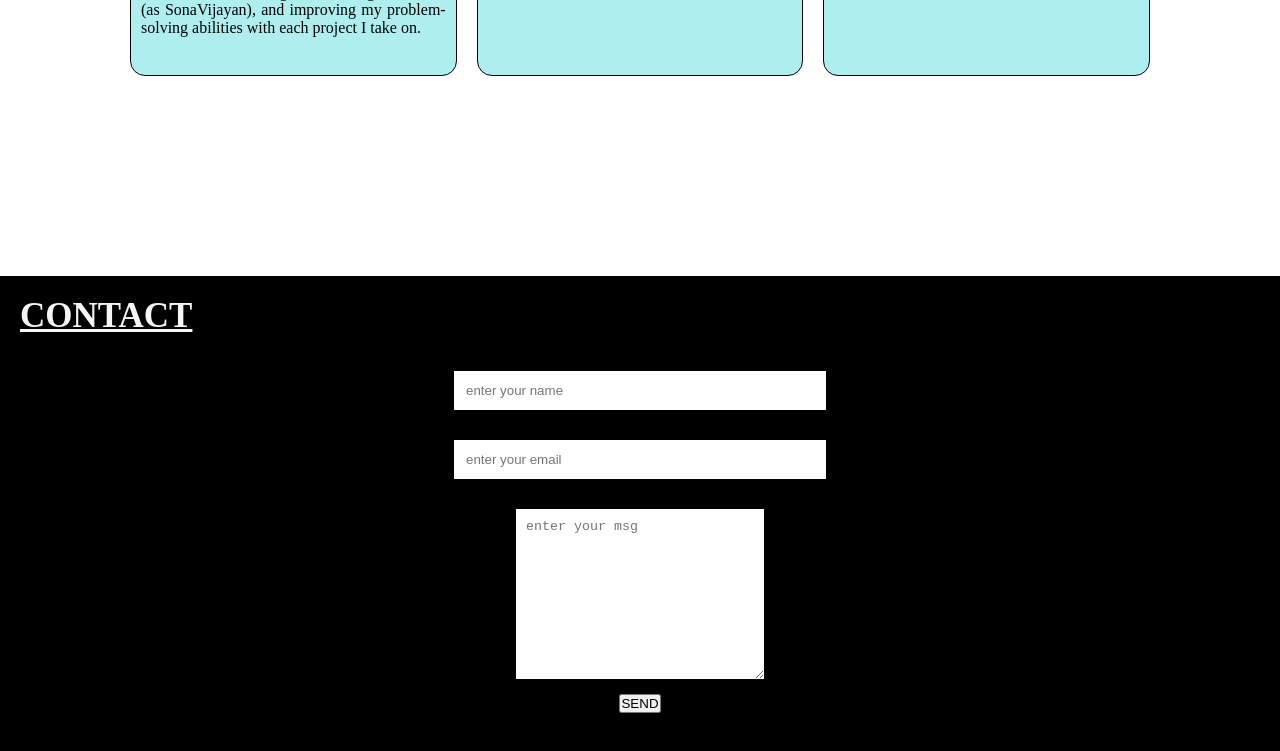
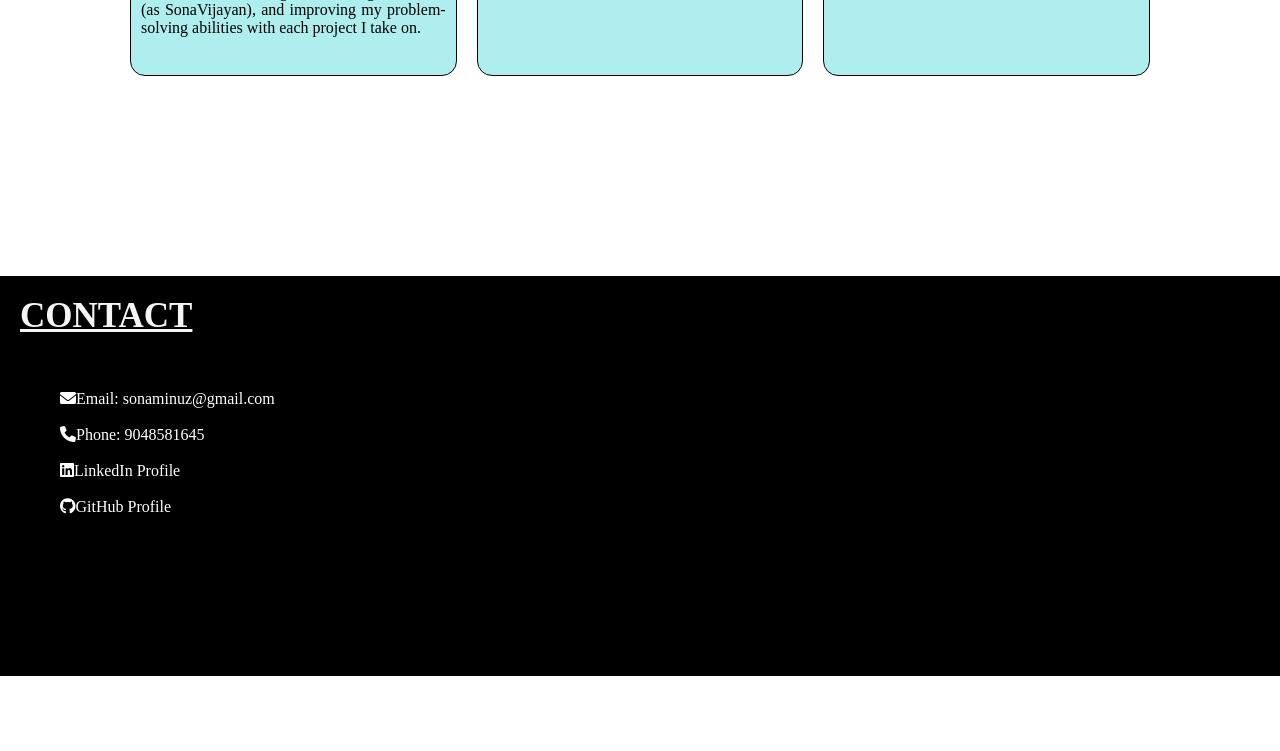
Before and after one commit to SonaVijayan/newportfolio, a plain HTML site: page index.html in a window 1280 px wide. Shown: the part 2993-3744 px from the top of the page. After the commit the page ends 3699 px from the top, so only its background shows below. Drawn offline with Linux system fonts and the light colour scheme.

Commit message:
second commit

```diff
--- a/index.html
+++ b/index.html
@@ -8,6 +8,11 @@
     <link rel="preconnect" href="https://fonts.googleapis.com">
 <link rel="preconnect" href="https://fonts.gstatic.com" crossorigin>
 <link href="https://fonts.googleapis.com/css2?family=Montserrat+Alternates:ital,wght@0,100;0,200;0,300;0,400;0,500;0,600;0,700;0,800;0,900;1,100;1,200;1,300;1,400;1,500;1,600;1,700;1,800;1,900&family=Noto+Sans:ital,wght@0,100..900;1,100..900&display=swap" rel="stylesheet">
+
+    <link rel="stylesheet" href="https://cdnjs.cloudflare.com/ajax/libs/font-awesome/6.0.0-beta3/css/all.min.css">
+
+
+
 </head>
 <body>
     <div class="navbar">
@@ -92,13 +97,26 @@
             </div>
     </section>
     <section id="contact">
-        <h4 class="headings4">CONTACT</h4>
-        <form action="" class="form">
+        <h4 class="headings4">CONTACT</h4><br><br><br>
+        <!-- <form action="" class="form">
             <input type="text" name="name" class="input" placeholder="enter your name">
             <input type="email" name="email" class="input" placeholder="enter your email">
             <textarea name="msg" id="msg" cols="30" rows="10" placeholder="enter your msg"></textarea>
             <input type="submit" value="SEND" id="SEND">
-        </form>
+        </form> -->
+        <!-- <div class="contactbody">
+        <a href="">sonaminuz@gmail.com</a>
+        <a href="">9048581645</a>
+        <a href="http://www.linkedin.com/in/sonavijayanc">linkedin</a>
+        <a href="https://github.com/SonaVijayan">github</a>
+        </div> -->
+        <div class="contactbody">
+            <a href="mailto:sonaminuz@gmail.com"><i class="fas fa-envelope"></i> Email: sonaminuz@gmail.com</a><br>
+            <a href="tel:9048581645"><i class="fas fa-phone"></i> Phone: 9048581645</a><br>
+            <a href="http://www.linkedin.com/in/sonavijayanc" target="_blank"><i class="fab fa-linkedin"></i> LinkedIn Profile</a><br>
+            <a href="https://github.com/SonaVijayan" target="_blank"><i class="fab fa-github"></i> GitHub Profile</a>
+        </div>
+
     </section>
 
 
--- a/style.css
+++ b/style.css
@@ -226,10 +226,21 @@
     box-sizing: border-box;
     background-color: black;
     color: white;
+    width: 100%;
+    height:400px;
+
 
 
     padding: 20px;
     margin-top: 70px;
+    margin-bottom: 30px;
+}
+.contactbody>a{
+    text-decoration: none;
+    display: flex;
+    color: white;
+    padding-left: 40px;
+
 }
 
 .form{
```
Also changed, not shown: task.html/index.html (added), 1 other file.
